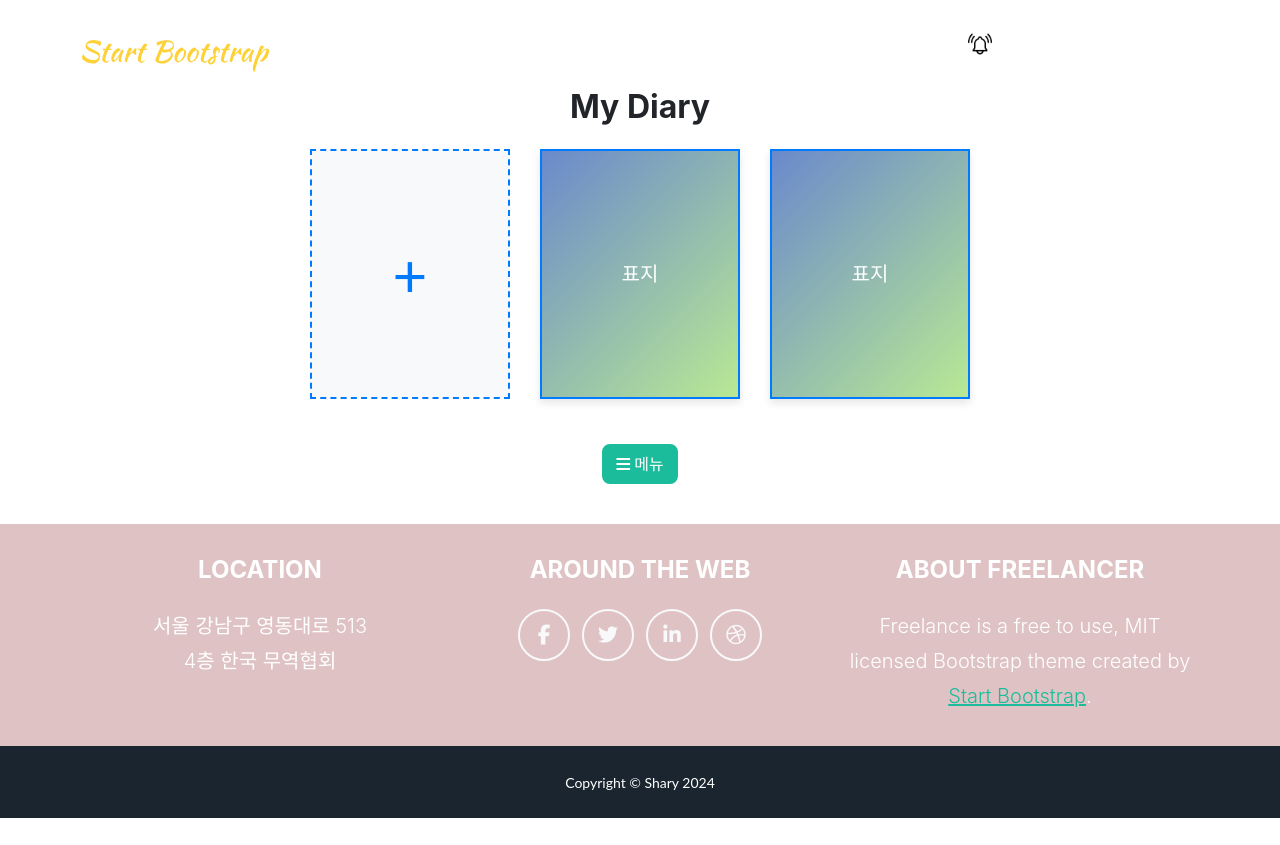
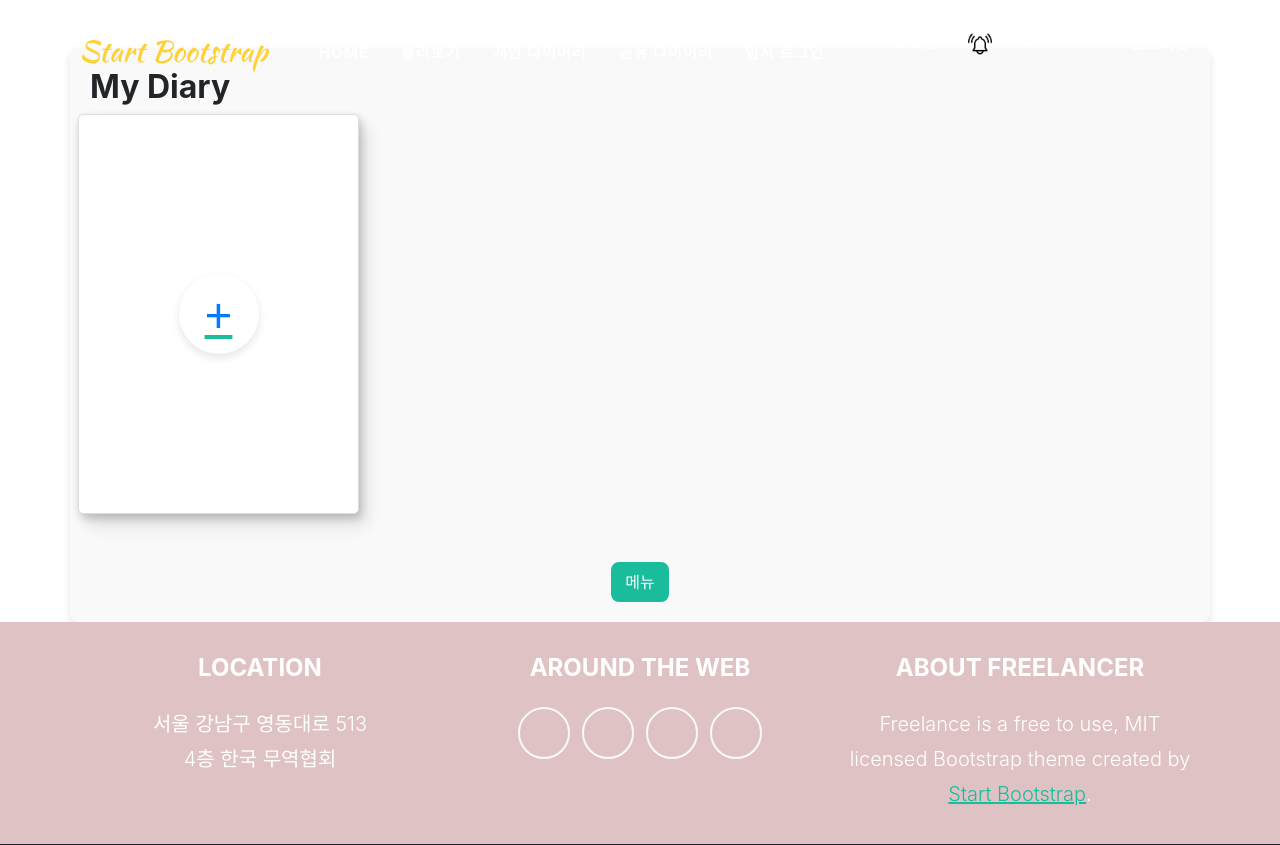
Before and after one commit to cold-noodle-king/sharyProject, a Spring Boot app: page /personal/MyDiary in a window 1280 px wide. Shown: the top 845 px of the page. Before the commit the page ends 818 px from the top, so only its background shows below. Run offline with Spring Boot 4, Linux system fonts and the light colour scheme; the visitor is signed in with stand-in values (Sample User, id 1); data that the repository does not hold is empty; some of the project's set-up classes (security, data sources, template engines, error pages and the like) are left out, and stand-ins take their place; some libraries are stand-ins or nearby versions.

Commit message:
MY Diary 수정 완료 2024년 9월 13일 17시 52분

```diff
--- a/src/main/java/net/datasa/sharyproject/controller/personal/MyDiaryController.java
+++ b/src/main/java/net/datasa/sharyproject/controller/personal/MyDiaryController.java
@@ -34,9 +34,15 @@
      * MyDiary 메인 페이지로 이동하는 메서드
      * @return MyDiary 페이지
      */
-    @GetMapping("MyDiary")
-    public String MyDiary() {
-        return "personal/MyDiary";  // MyDiary 페이지로 이동
+    @GetMapping("/MyDiary")
+    public String getMyDiaryList(Model model) {
+        // 로그인된 사용자의 다이어리 목록을 조회
+        List<PersonalDiaryDTO> diaryList = personalDiaryService.getDiariesByLoggedInMember();
+
+        // 다이어리 목록을 모델에 추가하여 뷰로 전달
+        model.addAttribute("diaryList", diaryList);
+
+        return "personal/MyDiary"; // MyDiary 페이지로 이동
     }
 
     /**
--- a/src/main/resources/static/css/personal/MyDiary.css
+++ b/src/main/resources/static/css/personal/MyDiary.css
@@ -1,147 +1,130 @@
-/* 컨테이너 설정 */
+/* 메인 컨테이너 스타일 */
 #main {
-    padding: 40px 20px;
-    max-width: 1200px;
-    margin: 80px auto 0 auto; /* 상단에 80px 마진 추가 */
-    text-align: center;
+    background-color: #f9f9f9; /* 배경색 설정 */
+    padding: 20px; /* 안쪽 여백 추가 */
+    border-radius: 8px; /* 둥근 모서리 설정 */
+    box-shadow: 0px 4px 8px rgba(0, 0, 0, 0.1); /* 부드러운 그림자 효과 */
 }
 
-/* 다이어리 리스트 스타일 */
+/* 다이어리 목록 스타일 */
 .diary-list {
+    display: flex; /* 플렉스박스를 사용해 다이어리 목록 정렬 */
+    flex-wrap: wrap; /* 작은 화면에서는 줄바꿈되도록 설정 */
+}
+
+/* 다이어리 카드 스타일 (책 느낌, 세로로 긴 비율) */
+.my-diary-card {
+    background-color: white;
+    border: 1px solid #ddd;
+    border-radius: 5px;
+    box-shadow: 2px 4px 8px rgba(0, 0, 0, 0.2), 8px 12px 16px rgba(0, 0, 0, 0.1);
+    transform: rotate(-1deg);
+    transition: transform 0.3s ease, box-shadow 0.3s ease;
+    overflow: hidden;
+    padding-bottom: 10px;
+    height: 400px; /* 책처럼 세로로 긴 비율 */
+    width: 280px;  /* A4 비율에 맞춰서 너비 조정 */
+}
+
+/* 다이어리 카드에 마우스 오버 시 효과 */
+.my-diary-card:hover {
+    transform: rotate(0deg) scale(1.05);
+    box-shadow: 4px 8px 16px rgba(0, 0, 0, 0.3), 10px 16px 24px rgba(0, 0, 0, 0.2);
+}
+
+/* 다이어리 카드의 이미지 (A4 비율 맞춤) */
+.my-diary-card img {
+    width: 100%;
+    height: calc(100% - 60px); /* 전체 카드 높이에서 여백을 뺀 이미지 높이 */
+    object-fit: cover; /* 이미지 비율을 유지하면서 꽉 차게 */
+    border-bottom: 2px solid #eee;
+}
+
+/* 다이어리 이름 텍스트 스타일 */
+.my-diary-card .card-footer p {
+    font-size: 1.1rem;
+    font-weight: bold;
+    margin: 10px 0;
+    color: #333;
+    text-align: center; /* 이름을 중앙 정렬 */
+    height: 40px; /* 이름 부분의 고정 높이 설정 */
+    display: flex;
+    justify-content: center;
+    align-items: center; /* 이름 텍스트가 중앙에 위치하도록 */
+}
+
+/* 신규 다이어리 추가 버튼 스타일 (다이어리 카드와 동일하게 적용) */
+.my-diary-add-btn {
+    height: 400px; /* 다이어리 카드와 동일한 높이 */
+    width: 280px; /* 다이어리 카드와 동일한 너비 */
     display: flex;
     justify-content: center;
     align-items: center;
-    flex-wrap: wrap;  /* 화면 크기에 따라 줄바꿈을 하도록 설정 */
-    margin-bottom: 30px;
+    border-radius: 5px;
+    background-color: white;
+    border: 1px solid #ddd;
+    box-shadow: 2px 4px 8px rgba(0, 0, 0, 0.2), 8px 12px 16px rgba(0, 0, 0, 0.1);
+    transition: transform 0.3s ease, box-shadow 0.3s ease;
 }
 
-/* 신규 다이어리 추가 버튼 스타일 */
-.diary-add {
-    border: 2px dashed #007bff;
-    width: 200px;
-    height: 250px;
+.my-diary-add-btn:hover {
+    transform: scale(1.05);
+    box-shadow: 4px 8px 16px rgba(0, 0, 0, 0.3), 10px 16px 24px rgba(0, 0, 0, 0.2);
+}
+
+.my-icon-add {
+    font-size: 3rem;
+    color: #007bff; /* 부트스트랩 기본 파란색 */
+    background-color: white;
+    width: 80px;
+    height: 80px;
+    border-radius: 50%;
     display: flex;
     justify-content: center;
     align-items: center;
-    margin: 15px;
-    background-color: #f8f9fa;
-    transition: transform 0.3s;
-    text-decoration: none; /* 밑줄 제거 */
+    box-shadow: 0px 4px 8px rgba(0, 0, 0, 0.1);
 }
 
-/* a 태그의 밑줄 제거 */
-.diary-add a {
-    text-decoration: none;
+/* 신규 다이어리 추가 버튼의 플러스 아이콘에 마우스 오버 시 효과 */
+.my-icon-add:hover {
+    background-color: #0056b3;
+    color: white;
 }
 
-/* 다이어리 추가 버튼 호버 효과 */
-.diary-add:hover {
-    transform: scale(1.05); /* 마우스를 올렸을 때 살짝 확대 */
+/* 모달 내 메뉴 리스트 스타일 */
+.menu-list {
+    display: flex; /* 플렉스박스로 메뉴 정렬 */
+    flex-direction: column; /* 세로 방향으로 정렬 */
+    gap: 15px; /* 메뉴 아이템 간의 간격 */
 }
 
-/* 신규 다이어리 추가 아이콘 스타일 */
-.icon-add {
-    font-size: 60px;
-    color: #007bff;
-    text-decoration: none; /* 밑줄 제거 */
+/* 모달 내 메뉴 아이템 스타일 */
+.menu-item {
+    display: block; /* 블록 요소로 설정 */
+    background-color: #007bff; /* 배경색 설정 */
+    color: white; /* 텍스트 색상 설정 */
+    padding: 10px 20px; /* 안쪽 여백 설정 */
+    text-align: center; /* 텍스트 중앙 정렬 */
+    border-radius: 5px; /* 둥근 모서리 설정 */
+    text-decoration: none; /* 링크 밑줄 제거 */
+    transition: background-color 0.3s ease; /* 배경색 변화 트랜지션 */
 }
 
-/* 다이어리 표지 스타일 */
-.cover {
-    border: 2px solid #007bff;
-    width: 200px;
-    height: 250px;
-    margin: 15px;
-    background-image: linear-gradient(135deg, #6a89cc 0%, #b8e994 100%); /* 그라데이션 배경 */
-    color: white;
-    display: flex;
-    justify-content: center;
-    align-items: center;
-    font-size: 20px;
-    font-family: 'Georgia', serif;
-    transition: transform 0.3s, box-shadow 0.3s;
-    box-shadow: 0 4px 8px rgba(0, 0, 0, 0.1); /* 기본 그림자 효과 */
-    text-decoration: none; /* 밑줄 제거 */
+/* 모달 내 메뉴 아이템에 마우스 오버 시 배경색 변경 */
+.menu-item:hover {
+    background-color: #0056b3; /* 어두운 파란색으로 변경 */
 }
 
-/* 다이어리 표지 호버 효과 */
-.cover:hover {
-    transform: scale(1.05); /* 마우스를 올렸을 때 살짝 확대 */
-    box-shadow: 0 6px 12px rgba(0, 0, 0, 0.2); /* 그림자 강조 */
+/* 모달 푸터 버튼 스타일 */
+.modal-footer .action-btn {
+    background-color: #6c757d; /* 부트스트랩의 기본 회색 버튼 */
+    color: white; /* 텍스트 색상 설정 */
+    padding: 10px 20px; /* 버튼 크기 설정 */
+    border-radius: 5px; /* 둥근 모서리 설정 */
+    text-decoration: none; /* 텍스트 밑줄 제거 */
 }
 
-/* 액션 버튼 컨테이너 */
-.actions {
-    display: flex;
-    justify-content: center;
-    margin-top: 30px;
-    flex-wrap: wrap; /* 화면 크기에 따라 버튼이 줄바꿈 되도록 설정 */
+/* 모달 푸터 버튼에 마우스 오버 시 배경색 변경 */
+.modal-footer .action-btn:hover {
+    background-color: #5a6268; /* 어두운 회색으로 변경 */
 }
-
-/* 액션 버튼 스타일 */
-.action-btn {
-    margin: 10px;
-    padding: 15px 30px;
-    background-color: #007bff;
-    color: white;
-    border: none;
-    cursor: pointer;
-    border-radius: 5px;
-    transition: background-color 0.3s, transform 0.3s;
-    text-decoration: none; /* 밑줄 제거 */
-}
-
-/* 액션 버튼 호버 효과 */
-.action-btn:hover {
-    background-color: #0056b3; /* 호버 시 더 어두운 파란색 */
-    transform: translateY(-2px); /* 마우스를 올렸을 때 살짝 위로 이동 */
-}
-
-/* 모달 크기 조정 */
-.modal-dialog {
-    max-width: 600px; /* 모달의 최대 너비를 600px로 설정 */
-    width: 100%; /* 모달 너비가 화면 크기에 맞추어 유연하게 확장되도록 설정 */
-}
-
-/* 메뉴 항목들을 한 줄에 나타나게 설정 */
-.menu-list {
-    display: flex;
-    flex-wrap: wrap; /* 화면 크기에 따라 버튼들이 줄바꿈 되도록 설정 */
-    justify-content: space-around; /* 버튼 간의 간격을 일정하게 유지 */
-}
-
-/* 모달 내부의 a 태그에 대한 스타일 */
-.modal .menu-item {
-    margin: 10px;
-    padding: 10px 20px; /* 버튼 패딩을 줄여서 크기를 조정 */
-    background-color: #007bff;
-    color: white;
-    border: none;
-    cursor: pointer;
-    border-radius: 5px;
-    transition: background-color 0.3s, transform 0.3s;
-    text-decoration: none; /* 밑줄 제거 */
-    flex: 1 0 40%; /* 각 버튼이 줄바꿈을 고려하여 유연하게 크기를 설정 */
-}
-
-/* 모달 내부의 a 태그 호버 효과 */
-.modal .menu-item:hover {
-    background-color: #0056b3;
-    transform: translateY(-2px); /* 마우스를 올렸을 때 살짝 위로 이동 */
-}
-
-/* 모달 내부의 닫기 버튼에 대한 스타일 */
-.modal .btn-secondary {
-    background-color: #007bff;
-    color: white;
-    border-radius: 5px;
-    padding: 10px 20px;
-    border: none;
-    transition: background-color 0.3s, transform 0.3s;
-}
-
-/* 모달 내부의 닫기 버튼 호버 효과 */
-.modal .btn-secondary:hover {
-    background-color: #0056b3;
-    transform: translateY(-2px);
-}
--- a/src/main/resources/templates/personal/MyDiary.html
+++ b/src/main/resources/templates/personal/MyDiary.html
@@ -28,27 +28,33 @@
     <h2>My Diary</h2>
 
     <!-- 다이어리 목록 컨테이너 -->
-    <div class="diary-list">
+    <div class="diary-list row">
         <!-- 신규 다이어리 추가 버튼 -->
-        <div class="diary-add">
+        <div class="my-diary-add-btn col-md-3 mb-4">
             <a href="#" th:href="@{/personal/categorySelect}">
-                <div class="icon-add">+</div> <!-- 신규 다이어리 추가 아이콘 -->
+                <div class="my-icon-add">+</div> <!-- 신규 다이어리 추가 아이콘 -->
             </a>
         </div>
 
-        <!-- 다이어리 표지 목록 (반복 가능) -->
-        <div class="cover">
-            <span>표지</span> <!-- 다이어리 표지 텍스트 -->
-        </div>
-        <div class="cover">
-            <span>표지</span> <!-- 다이어리 표지 텍스트 -->
+        <!-- 다이어리 목록 반복 출력 -->
+        <div class="col-md-3 mb-4" th:each="diary : ${diaryList}">
+            <div class="my-diary-card h-100">
+                <!-- 커버 이름을 사용해 절대경로에서 이미지를 불러오는 코드 -->
+                <img th:src="@{'/images/' + ${diary.coverName} + '.png'}"
+                     alt="커버 이미지" class="card-img-top">
+
+                <!-- 다이어리 이름을 이미지 하단에 표시 -->
+                <div class="card-footer text-center">
+                    <p th:text="${diary.diaryName} != null ? ${diary.diaryName} : '이름 없음'"></p> <!-- 다이어리 이름 -->
+                </div>
+            </div>
         </div>
     </div>
 
-    <!-- 메뉴 버튼 (햄버거 아이콘) -->
+    <!-- 메뉴 버튼 -->
     <div class="text-center mt-4">
         <button class="btn btn-primary" data-bs-toggle="modal" data-bs-target="#menuModal">
-            <i class="fas fa-bars"></i> 메뉴 <!-- 햄버거 아이콘과 함께 메뉴 텍스트 -->
+            메뉴 <!-- 메뉴 텍스트 -->
         </button>
     </div>
 </div>
@@ -86,7 +92,5 @@
 
 <!-- 부트스트랩 JS 로드 -->
 <script src="https://cdn.jsdelivr.net/npm/bootstrap@5.1.3/dist/js/bootstrap.bundle.min.js"></script>
-<!-- FontAwesome 아이콘 로드 -->
-<script src="https://kit.fontawesome.com/a076d05399.js" crossorigin="anonymous"></script>
 </body>
 </html>
```
Also changed, not shown: src/main/java/net/datasa/sharyproject/domain/dto/personal/PersonalDiaryDTO.java (+9 -7 lines), src/main/java/net/datasa/sharyproject/repository/personal/PersonalDiaryRepository.java (+9 -0 lines), src/main/java/net/datasa/sharyproject/service/personal/PersonalDiaryService.java (+40 -0 lines).
